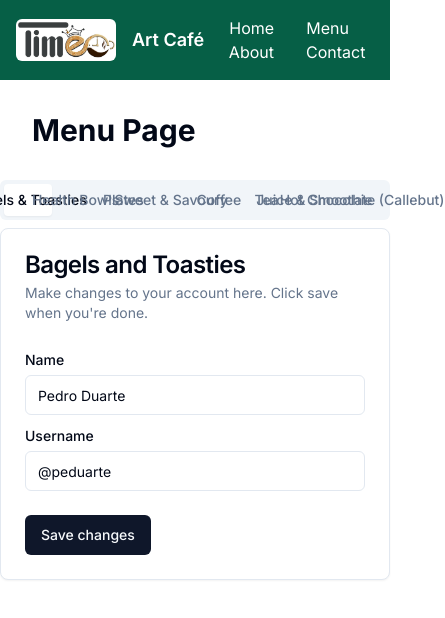
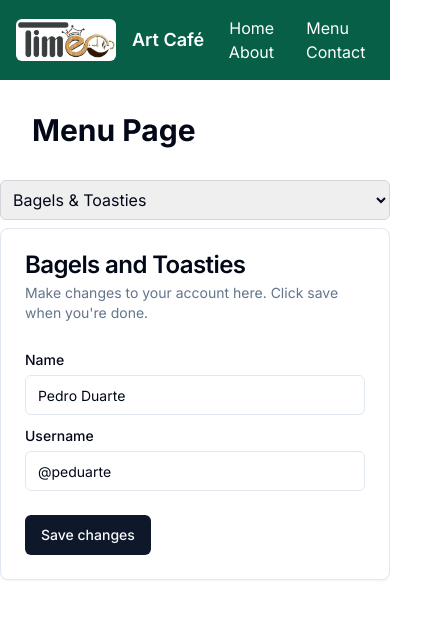
Before and after one commit to JonathanBanerjee/timecafe, a Next.js app: page /menu in a window 390 px wide. Shown: the top 618 px of the page, 445 px wide, since content can reach past the window. Built offline with nearby package versions, Linux system fonts and the light colour scheme.

Commit message:
adding dropdown menu for smaller screens

```diff
--- a/src/app/menu/page.tsx
+++ b/src/app/menu/page.tsx
@@ -1,4 +1,6 @@
+"use client";
 import React from "react";
+
 import { TabsDemo } from "@/components/ui/tabmenu";
 
 const MenuPage: React.FC = () => {
--- a/src/components/ui/tabmenu.tsx
+++ b/src/components/ui/tabmenu.tsx
@@ -1,3 +1,4 @@
+import { useState } from "react";
 import { Button } from "@/components/ui/button";
 import {
   Card,
@@ -12,8 +13,12 @@ import { Label } from "@/components/ui/label";
 import { Tabs, TabsContent, TabsList, TabsTrigger } from "@/components/ui/tabs";
 
 export function TabsDemo() {
+  const [selectedTab, setSelectedTab] = useState("bagelsandtoasties");
+
   return (
-    <Tabs defaultValue="bagelsandtoasties" className="w-full">
+    <Tabs value={selectedTab} onValueChange={setSelectedTab} className="w-full">
+      {/* Tabs for larger screens */}
+      <div className="hidden lg:block">
         <TabsList className="grid w-full grid-cols-8">
           <TabsTrigger value="bagelsandtoasties">Bagels & Toasties</TabsTrigger>
           <TabsTrigger value="healthbowls">Health Bowls</TabsTrigger>
@@ -22,8 +27,29 @@ export function TabsDemo() {
           <TabsTrigger value="coffee">Coffee</TabsTrigger>
           <TabsTrigger value="tea">Tea</TabsTrigger>
           <TabsTrigger value="juiceandsmoothie">Juice & Smoothie</TabsTrigger>
-        <TabsTrigger value="hotchocolate">Hot Chocolate (Callebut)</TabsTrigger>
+          <TabsTrigger value="hotchocolate">
+            Hot Chocolate (Callebut)
+          </TabsTrigger>
         </TabsList>
+      </div>
+
+      {/* Dropdown for smaller screens */}
+      <div className="block lg:hidden w-full">
+        <select
+          className="w-full border border-gray-300 rounded-md p-2"
+          value={selectedTab}
+          onChange={(e) => setSelectedTab(e.target.value)}
+        >
+          <option value="bagelsandtoasties">Bagels & Toasties</option>
+          <option value="healthbowls">Health Bowls</option>
+          <option value="plates">Plates</option>
+          <option value="sweetandsavoury">Sweet & Savoury</option>
+          <option value="coffee">Coffee</option>
+          <option value="tea">Tea</option>
+          <option value="juiceandsmoothie">Juice & Smoothie</option>
+          <option value="hotchocolate">Hot Chocolate (Callebut)</option>
+        </select>
+      </div>
 
       <TabsContent value="bagelsandtoasties">
         <Card>
```
Lines whose indentation alone changed are shown as unchanged.
